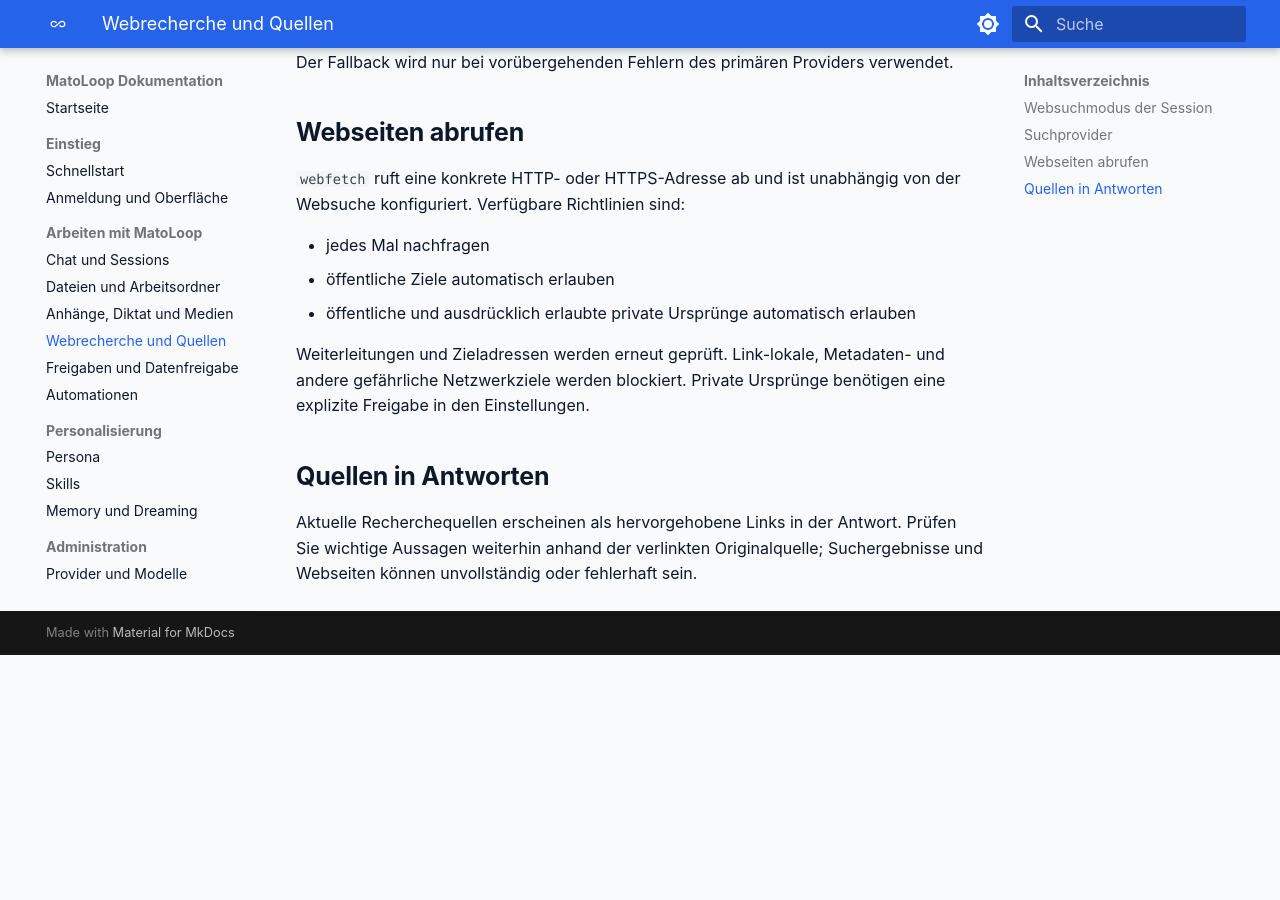
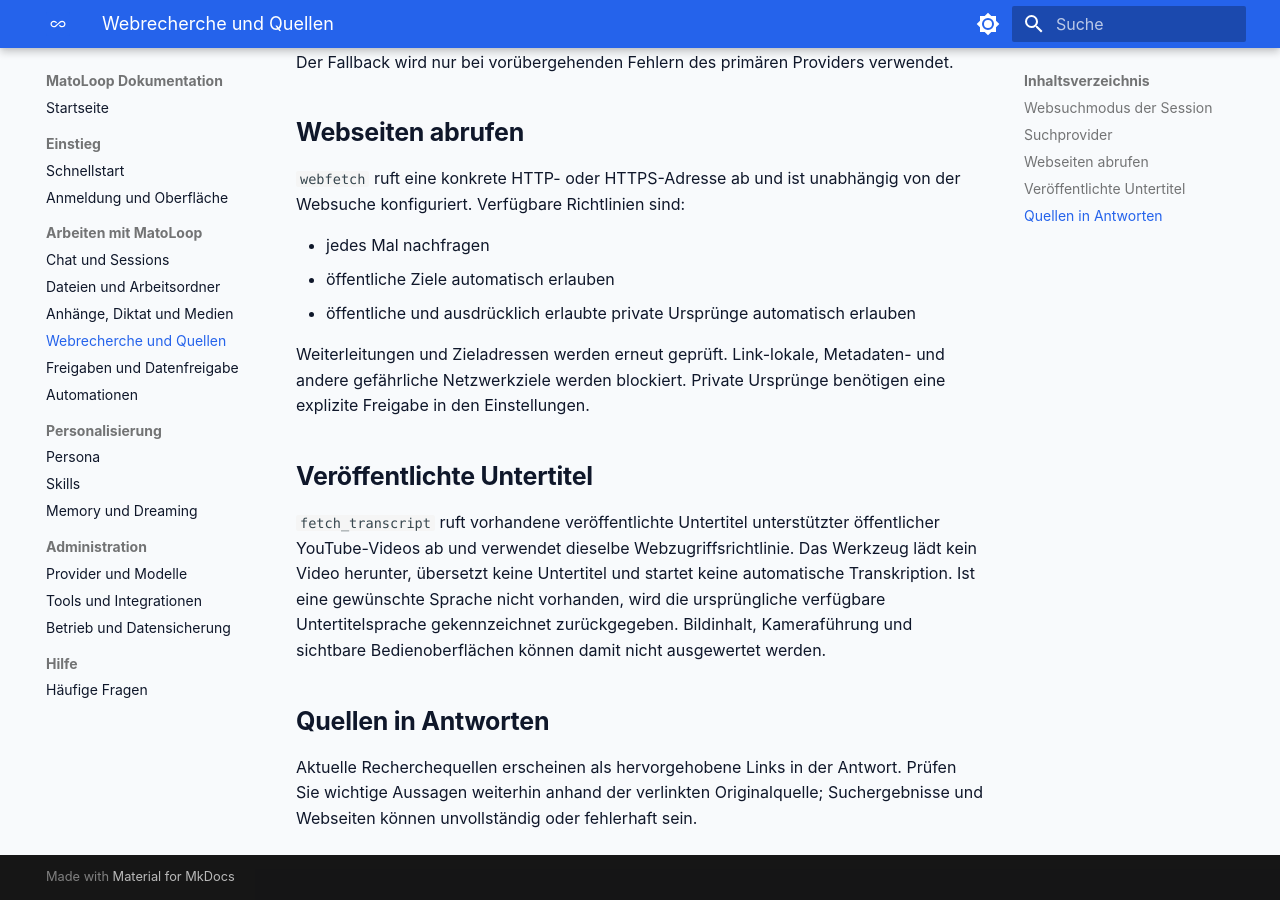
Before and after one commit to MarcelVogt-tbs/mato-loop, an MkDocs documentation site: the page built from docs/user/webrecherche-und-quellen.md, in a window 1280 px wide and 900 px high, scrolled down 656 px. Built offline with MkDocs 1.6.1 and Material for MkDocs 9.7.7, drawn with Linux system fonts in a browser that asks for light colours; before the commit the page ends 1311 px from its top, so only the background shows below that.

Commit message:
Document YouTube transcript support

```diff
--- a/docs/user/webrecherche-und-quellen.md
+++ b/docs/user/webrecherche-und-quellen.md
@@ -26,6 +26,10 @@
 
 Weiterleitungen und Zieladressen werden erneut geprüft. Link-lokale, Metadaten- und andere gefährliche Netzwerkziele werden blockiert. Private Ursprünge benötigen eine explizite Freigabe in den Einstellungen.
 
+## Veröffentlichte Untertitel
+
+`fetch_transcript` ruft vorhandene veröffentlichte Untertitel unterstützter öffentlicher YouTube-Videos ab und verwendet dieselbe Webzugriffsrichtlinie. Das Werkzeug lädt kein Video herunter, übersetzt keine Untertitel und startet keine automatische Transkription. Ist eine gewünschte Sprache nicht vorhanden, wird die ursprüngliche verfügbare Untertitelsprache gekennzeichnet zurückgegeben. Bildinhalt, Kameraführung und sichtbare Bedienoberflächen können damit nicht ausgewertet werden.
+
 ## Quellen in Antworten
 
 Aktuelle Recherchequellen erscheinen als hervorgehobene Links in der Antwort. Prüfen Sie wichtige Aussagen weiterhin anhand der verlinkten Originalquelle; Suchergebnisse und Webseiten können unvollständig oder fehlerhaft sein.
```
Also changed, not shown: docs/architecture.md (+3 -1 lines), docs/harness.md (+4 -1 lines).
